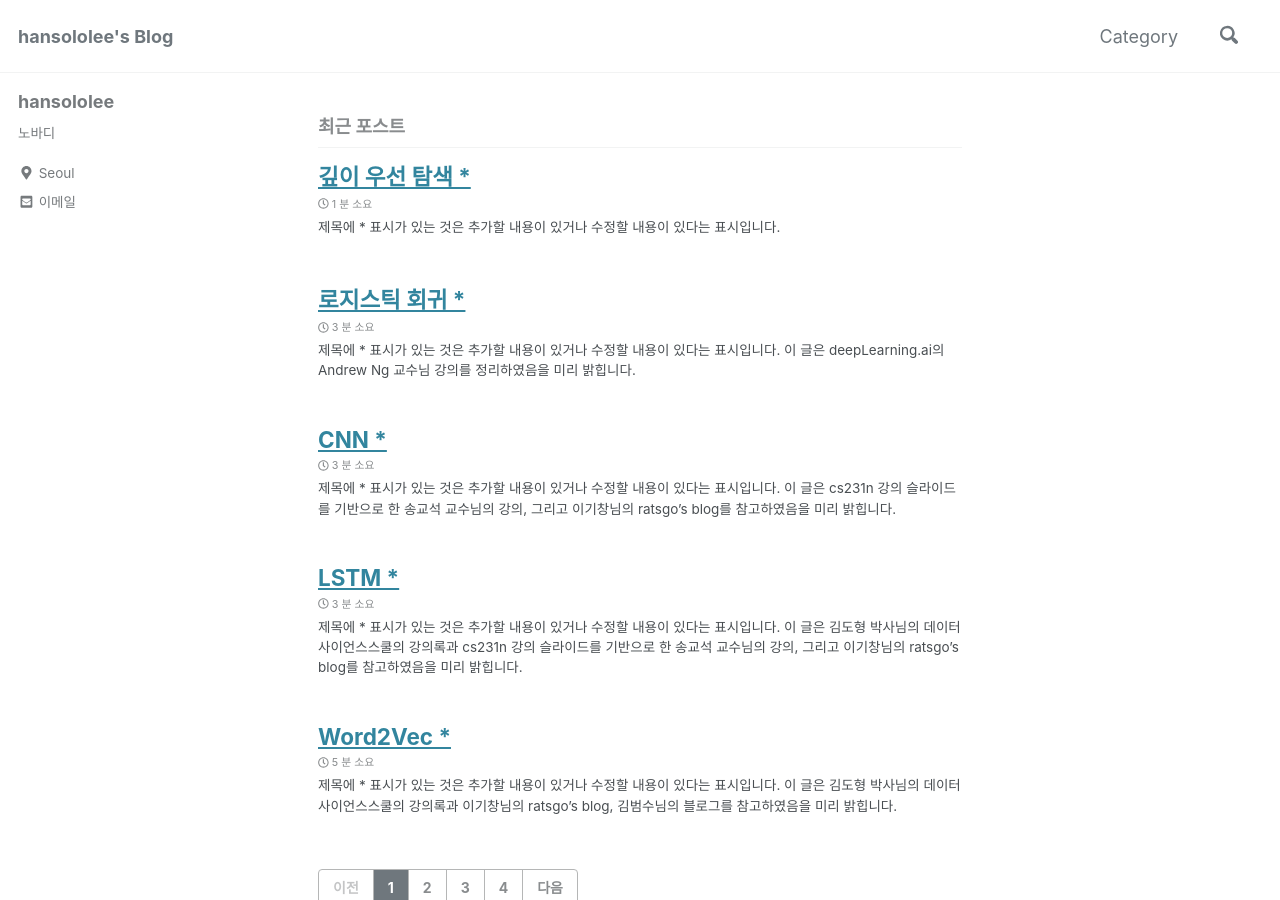
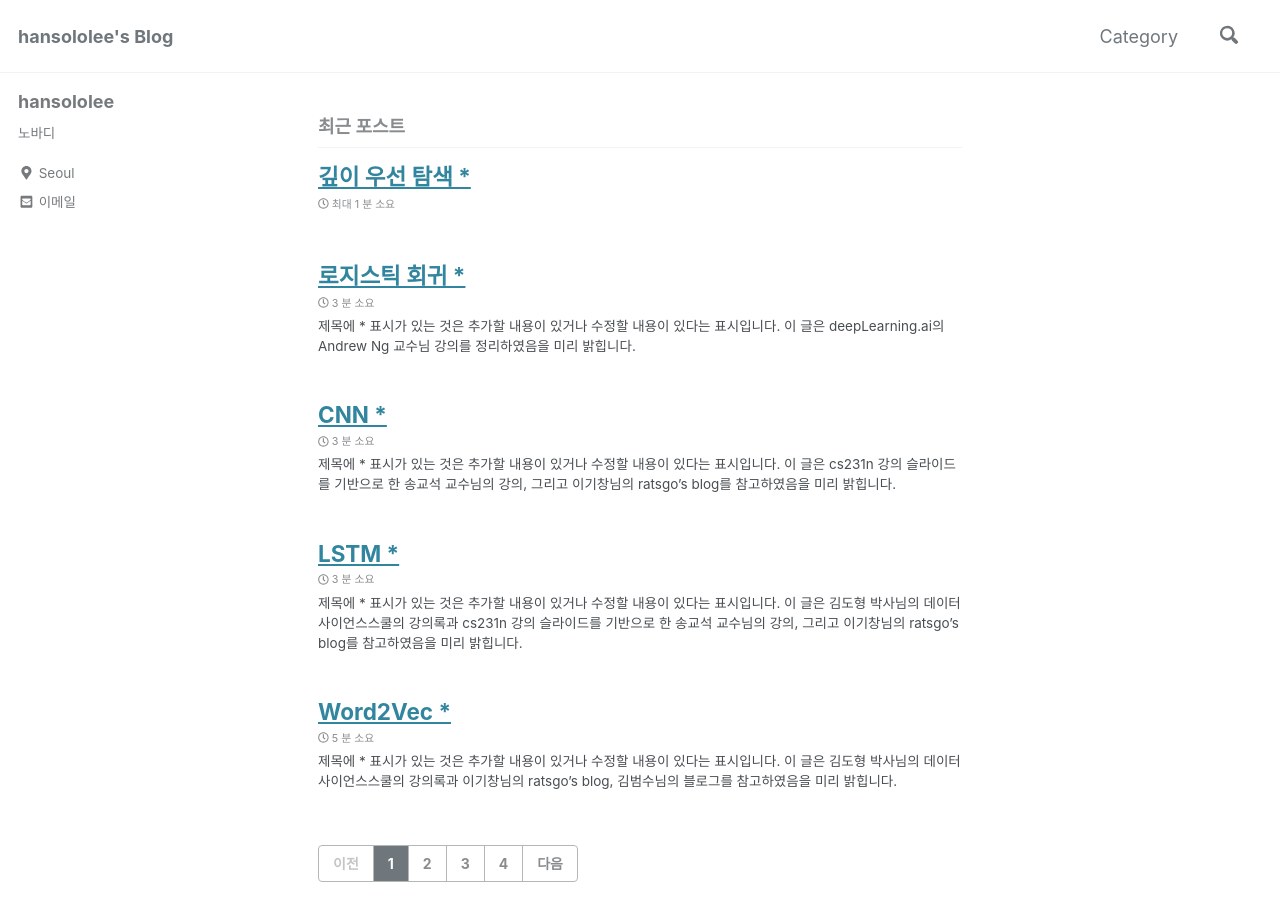
Before and after one commit to arisongha/hansololee.github.io, a Jekyll site: the page built from index.html, in a window 1280 px wide and 900 px high. Built offline with Jekyll 4.4.1, drawn with Linux system fonts in a browser that asks for light colours; cached includes are drawn as plain includes; nearby versions of some CDN libraries; the list of posts is cut into pages by our own code; some of the changed lines change nothing that is shown.

Commit message:
Update 2019-02-09-depth_first_search.md

```diff
--- a/_posts/2019-02-09-depth_first_search.md
+++ b/_posts/2019-02-09-depth_first_search.md
@@ -7,39 +7,3 @@ tags:
 categories:
   - Algorithm
 ---
-
-- 제목에 * 표시가 있는 것은 추가할 내용이 있거나 수정할 내용이 있다는 표시입니다.
-
-# 깊이우선 탐색(DFS)
-
-어떤 데이터를 탐색해야할 때 흔히 for와 while 반복문을 사용합니다. 정갈하게 순서대로 나열되어 있는 자료의 경우 이 두가지를 사용해도 충분히 전체 탐색을 할 수가 있습니다. 하지만 그렇지 않은 경우에는 어떻게 해야 할까요? 예를 들어 두사람이 오목을 둘때 먼저 둔 사람이 이길수 있는 경우의 수를 뽑아내야 한다면 for와 while 문 만으로 해결하기엔 벅찰 것입니다. 이럴 때 사용하는 것이 **깊이우선 탐색(Depth First Search)** 과 **너비우선 탐색(Breadth First Search)** 입니다. 여기서는 깊이우선 탐색에 대해 알아보겠습니다. 설명에 앞서 그래프에 대해서 먼저 이해하고 가겠습니다.
-
-위에서 오목에 대한 예시를 들었으니 이번에도 오목으로 예를 들겠습니다. 오목을 처음 시작했을 때 오목판에 바둑돌이 하나도 놓이지 않은 상태를 노드로 만듭니다. 그리고 먼저 바둑돌을 두는 사람이 놓을 수 있는 모든 방법을 엣지로 만듭니다. 각 엣지의 경우대로 바둑돌을 놓았을때 발생하는 돌의 배치를 새로운 노드로 만듭니다. 그리고 상대방이 그에 대응해 바둑돌을 놓을 수 있는 방법을 엣지로 표현합니다. 이를 반복하면 바둑돌의 배치를 그래프의 노드로, 바둑돌을 놓을 수 있는 방법을 엣지로 하는 그래프를 만들 수 있게 됩니다. (아래 그림은 예시와 관련없는 그래프의 그림입니다.)
-
-<center><img data-action="zoom" src='{{ "/assets/img/graph_01.png" | relative_url }}' alt='absolute'></center>
-<center><a href="https://www.thesearchagency.com/2017/01/supercharge-influencer-marketing-efforts-social-graph-theory/">출처</a></center>
-<br/>
-
-이제 이렇게 표현된 그래프로 **깊이우선 탐색** 에 대해 자세히 알아보겠습니다.
-
-<center><img data-action="zoom" src='{{ "/assets/img/dfs_01.png" | relative_url }}' alt='absolute'></center>
-<center><a href="https://www.researchgate.net/figure/Fig-4-Illustrating-DFS-algorithm_fig2_271523961">출처</a></center>
-<br/>
-
-깊이우선 탐색은 이름에서도 직관적으로 알수 있듯이 그래프의 아래방향(깊이)를 우선적으로 탐색하는 방법입니다. 위 그림으로 차근차근 설명해 보겠습니다.
-
-탐색의 시작은 노드 A부터 시작합니다. 그리고 A에서 아래방향으로 갈 수 있는 곳이 있나 찾습니다. 일단 B와 C가 있지만 왼쪽에 위치한 것부터 발견하므로 노드 B를 먼저 찾게 됩니다. 그래서 그림에서 처럼 **1** 번 화살표 이동을 하게됩니다. 이렇게 깊이우선 탐색 규칙에 따라서 노드 B 다음에 위치한 노드를 탐색해야합니다. 하지만 노드 B를 조사하고 난 후에는 노드 A로 다시 돌아와야 하는데 B 노드 이전에 A노드를 거쳤다는 것을 어떻게 알 수 있을까요? 그리고 노드 A로 돌아왔을 때, 노드 B에 방문했었는지는 어떻게 알수 있을까요?
-
- 노드 B를 탐색하기 이전에 노드 A에 방문했다고 표시해놓으면 이후에 돌아와서도 탐색을 계속할 수 있습니다. 메모리 그림으로 나타내면 다음과 같습니다.
-
- > A | | | | ...
-
- 이후에 **1** 번 화살표 이동을 하여 노드 B까지 이동합니다. 이 때 마찬가지로 노드 B에 방문했다는 것을 배열에 저장합니다.
-
- > A | B | | | ...
-
- 그 다음으로 **2** 번 화살표 이동대로 노드 D까지 이동합니다. 또한 노드 D에 방문했다는 것을 저장합니다.
-
- > A | B | D | | ...
-
- 노드 D 아래에는 G와 H 2개의 노드가 있습니다. 왼쪽 우선 탐색이므로 노드 H로 먼저 이동합니다. 그런데 노드 H 아래에는 더이상 노드가 존재하지 않습니다. 따라서 다시 이전 노드인 D로 돌아가야 합니다.
```
